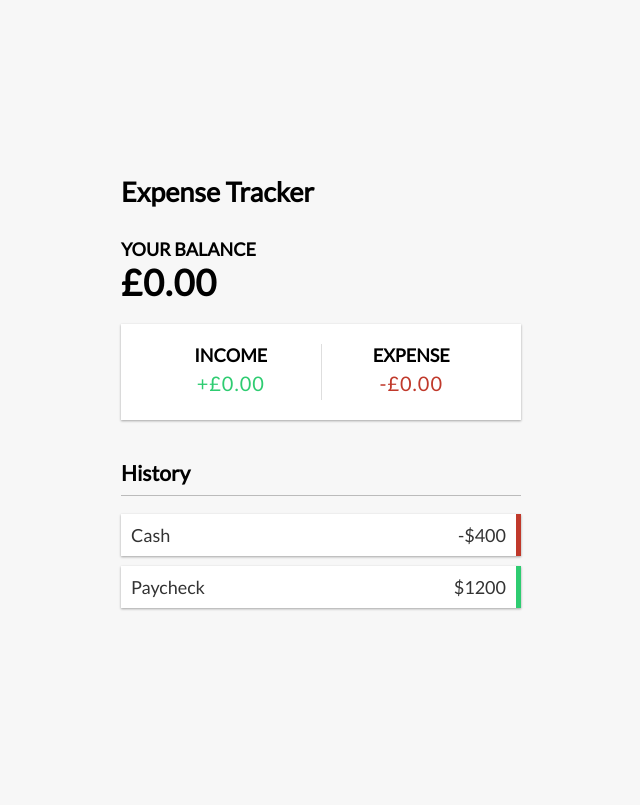
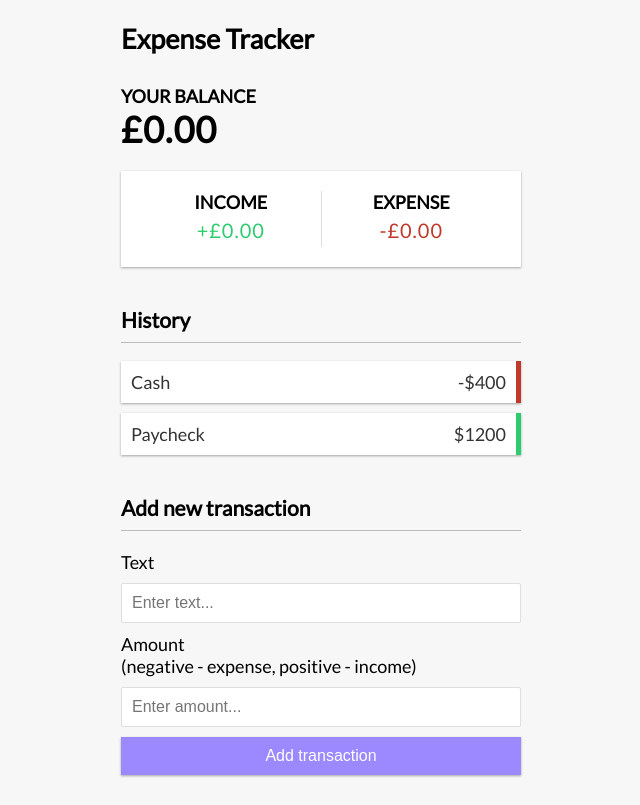
Before and after one commit to henrykoz/vue-expense-tracker-ho, a Vue app: page / in a window 1280 px wide. Shown: the whole page, without its empty margins (319-959 px from the left). Built offline with nearby package versions, Linux system fonts and the light colour scheme.

Commit message:
AddTransaction module added

```diff
--- a/src/App.vue
+++ b/src/App.vue
@@ -4,6 +4,7 @@
     <Balance />
     <IncomeExpense />
     <TransactionList />
+    <AddTransaction />
   </div>
 </template>
 
@@ -12,6 +13,7 @@
 import Balance from "./components/Balance.vue";
 import IncomeExpense from "./components/IcomeExpense.vue";
 import TransactionList from "./components/TransactionList.vue";
+import AddTransaction from "./components/AddTransaction.vue";
 
 export default {
   components: {
@@ -19,6 +21,7 @@
     Balance,
     IncomeExpense,
     TransactionList,
+    AddTransaction,
   },
 };
 </script>
--- a/src/components/AddTransaction.vue
+++ b/src/components/AddTransaction.vue
@@ -1,5 +1,17 @@
 <template>
-    <div>
-
+  <h3>Add new transaction</h3>
+  <form id="form">
+    <div class="form-control">
+      <label for="text">Text</label>
+      <input type="text" id="text" placeholder="Enter text..." />
     </div>
+    <div class="form-control">
+      <label for="amount"
+        >Amount <br />
+        (negative - expense, positive - income)</label
+      >
+      <input type="number" id="amount" placeholder="Enter amount..." />
+    </div>
+    <button class="btn">Add transaction</button>
+  </form>
 </template>
```
